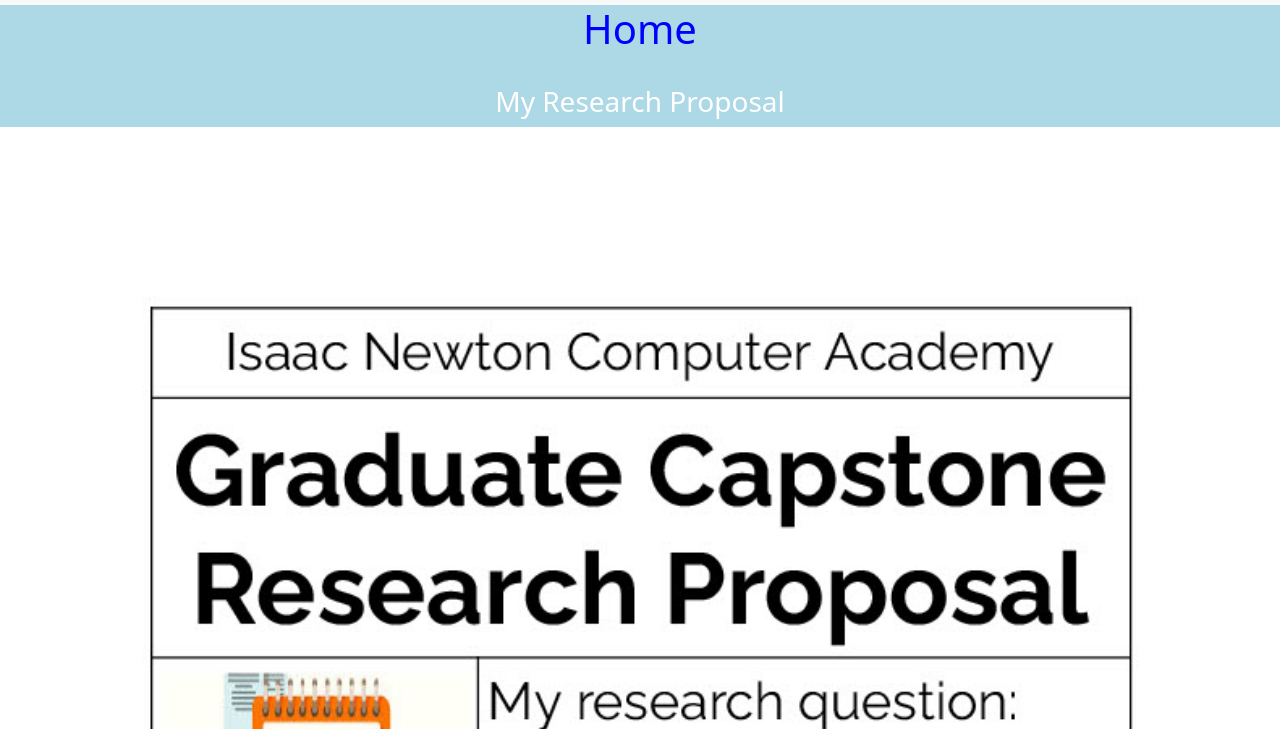
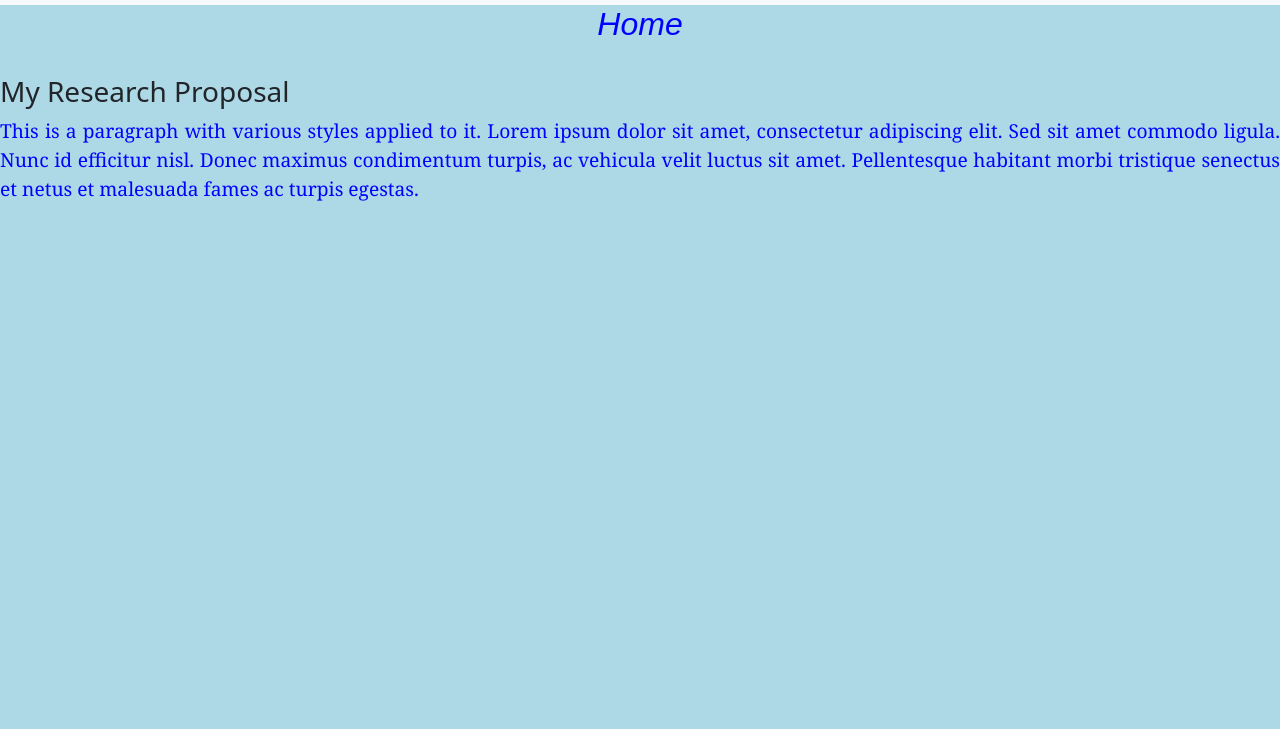
Before and after one commit to isaacnewton06/CS-CAPSTONE, a plain HTML site: page isaac capstone code/CS-CAPSTONE/index.html in a window 1280 px wide. Shown: the part 71-800 px from the top of the page. Drawn offline with nearby package versions, Linux system fonts and the light colour scheme.

Commit message:
Update index.html

```diff
--- a/isaac capstone code/CS-CAPSTONE/index.html
+++ b/isaac capstone code/CS-CAPSTONE/index.html
@@ -6,6 +6,30 @@
   <title>Bootstrap demo</title>
   <link href="https://cdn.jsdelivr.net/npm/bootstrap@5.3.2/dist/css/bootstrap.min.css" rel="stylesheet" integrity="sha384-T3c6CoIi6uLrA9TneNEoa7RxnatzjcDSCmG1MXxSR1GAsXEV/Dwwykc2MPK8M2HN" crossorigin="anonymous">
   <link rel="stylesheet" href="style.css">
+  <style>
+    body {
+      background-color: lightblue;
+    }
+
+    h1 {
+      color: red;
+      text-align: center;
+      font-family: Arial, sans-serif;
+      font-size: 2em;
+      font-style: italic;
+    }
+
+    p {
+      color: blue;
+      font-family: Georgia, serif;
+      font-size: 1.2em;
+      text-align: justify;
+    }
+
+    .navbar {
+      background-color: darkblue;
+    }
+  </style>
   <script src="https://cdn.jsdelivr.net/npm/bootstrap@5.3.2/dist/js/bootstrap.bundle.min.js" integrity="sha384-C6RzsynM9kWDrMNeT87bh95OGNyZPhcTNXj1NW7RuBCsyN/o0jlpcV8Qyq46cDfL" crossorigin="anonymous" defer></script>
 </head>
 <body>
@@ -46,11 +70,10 @@
       </div>
     </nav>
     <div class="banner-inner">
-        <h1 style=text-align:center; id="title">Home</h1>
+      <h1 id="title">Home</h1>
       <br>
-        <h3 style="text-align: center; color: white;"> My Research Proposal</h3>
-        <img width="100%" src = "Copy of Research Question.jpg">
-        <img width="100%" src = "Copy of Research Question2.jpg">
+      <h3>My Research Proposal</h3>
+      <p>This is a paragraph with various styles applied to it. Lorem ipsum dolor sit amet, consectetur adipiscing elit. Sed sit amet commodo ligula. Nunc id efficitur nisl. Donec maximus condimentum turpis, ac vehicula velit luctus sit amet. Pellentesque habitant morbi tristique senectus et netus et malesuada fames ac turpis egestas.</p>
     </div>
     <script>
       document.getElementById("title").style.color = "blue";
```
Lines whose indentation alone changed are shown as unchanged.
